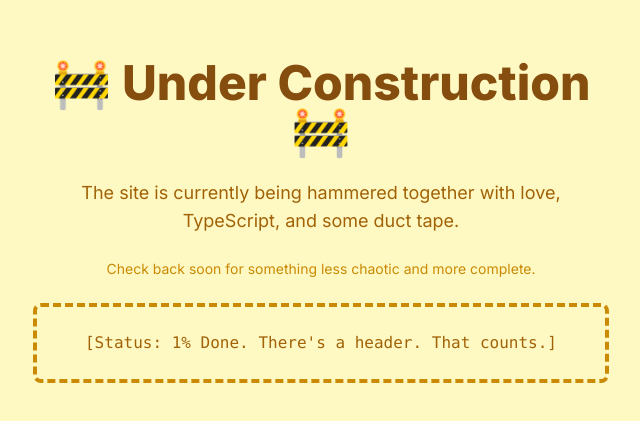
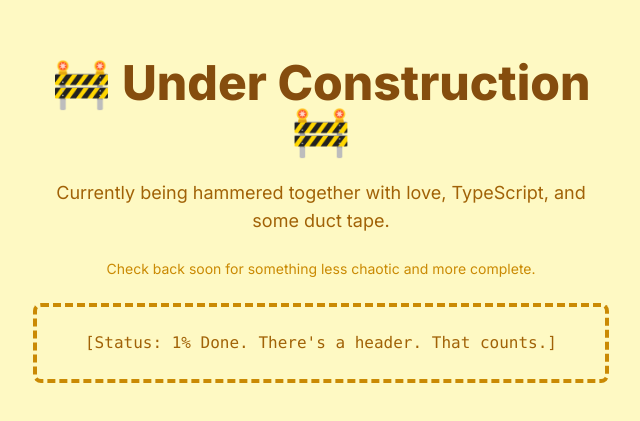
Before and after one commit to matthew-c-lee/matthewlee-name, a Next.js app: page / in a window 1280 px wide. Shown: the part 179-600 px from the top of the page, without its empty margins (319-959 px from the left). Built offline with nearby package versions, Linux system fonts and the light colour scheme.

Commit message:
Update page.tsx

```diff
--- a/src/app/page.tsx
+++ b/src/app/page.tsx
@@ -8,7 +8,7 @@ export default function Home() {
                     🚧 Under Construction 🚧
                 </h1>
                 <p className="text-lg text-yellow-700 dark:text-yellow-300">
-                    The site is currently being hammered together with love, TypeScript, and some duct tape.
+                    Currently being hammered together with love, TypeScript, and some duct tape.
                 </p>
                 <p className="text-sm text-yellow-600 dark:text-yellow-400">
                     Check back soon for something less chaotic and more complete.
```
